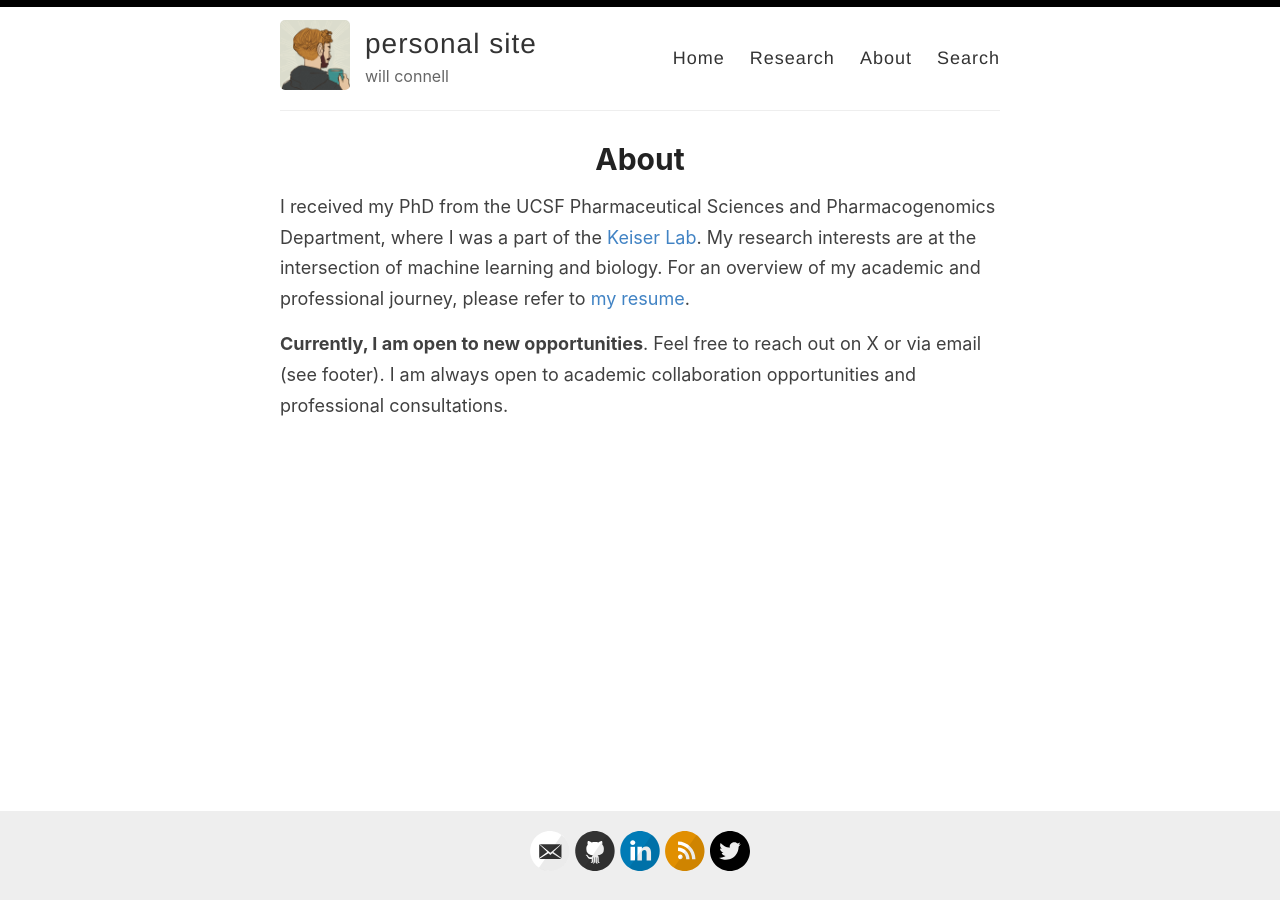
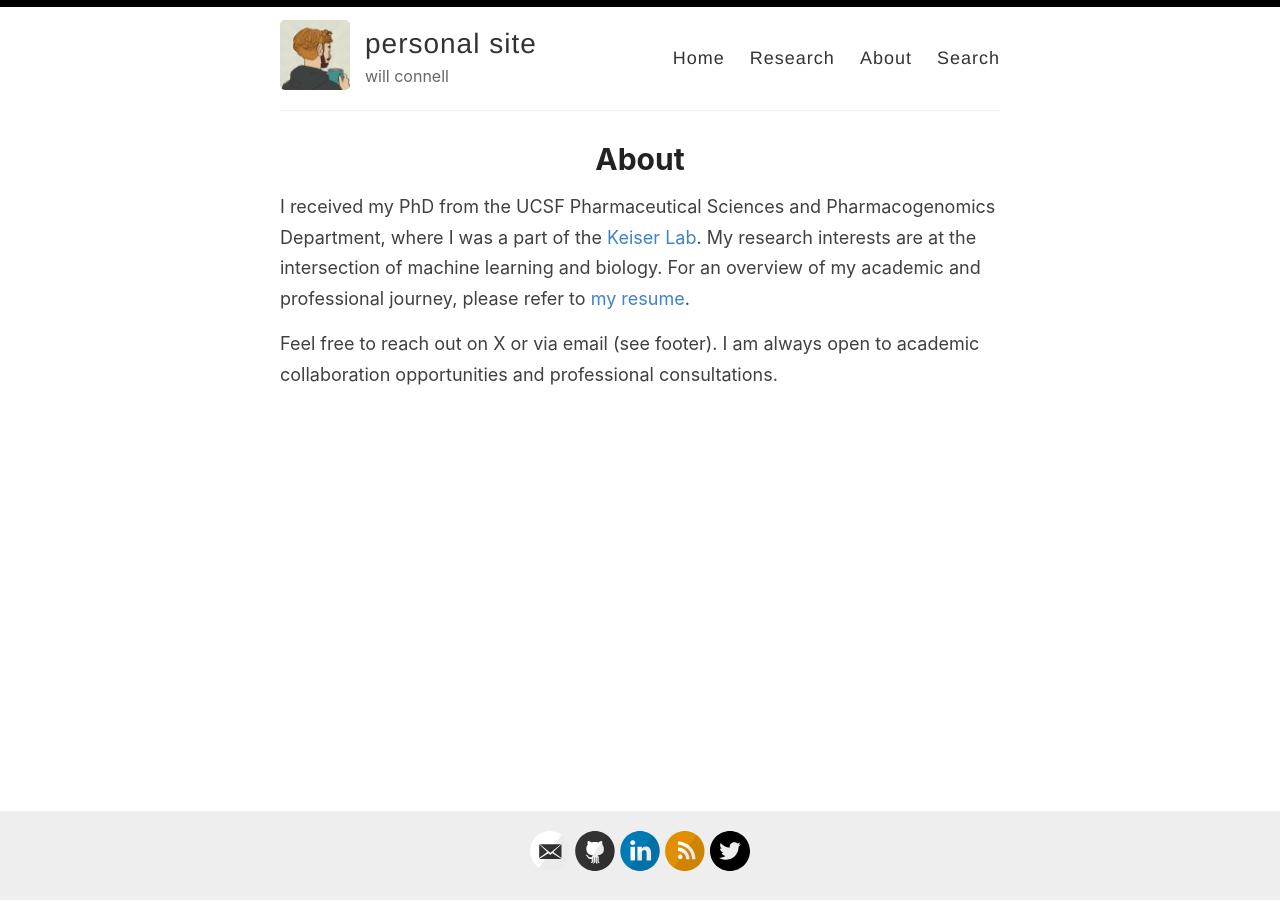
Before and after one commit to wconnell/wconnell.github.io, a Jekyll site: the page built from _pages/about.md, in a window 1280 px wide. Built offline with Jekyll 4.4.1, drawn with Linux system fonts in a browser that asks for light colours.

```diff
--- a/_pages/about.md
+++ b/_pages/about.md
@@ -4,6 +4,6 @@ title: About
 permalink: /about/
 ---
 
-I received my PhD from the UCSF Pharmaceutical Sciences and Pharmacogenomics Department, where I was a part of the [Keiser Lab](https://www.keiserlab.org/). My research interests are at the intersection of machine learning and biology. For an overview of my academic and professional journey, please refer to [my resume](../docs/resume.pdf).
+I received my PhD from the UCSF Pharmaceutical Sciences and Pharmacogenomics Department, where I was a part of the [Keiser Lab](https://www.keiserlab.org/). My research interests are at the intersection of machine learning and biology. For an overview of my academic and professional journey, please refer to [my resume](../docs/none.pdf).
 
-**Currently, I am open to new opportunities**. Feel free to reach out on X or via email (see footer). I am always open to academic collaboration opportunities and professional consultations.
+Feel free to reach out on X or via email (see footer). I am always open to academic collaboration opportunities and professional consultations.
```
